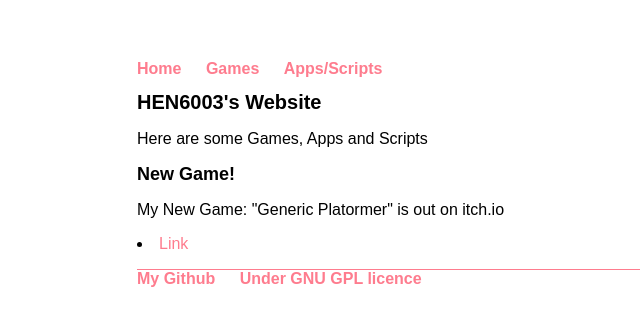
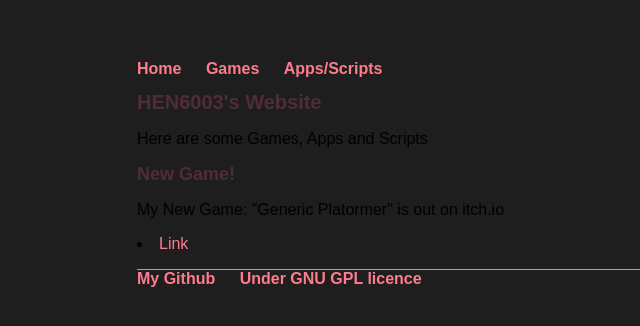
Before and after one commit to hen6003/hen6003.github.io, a Jekyll site: the page built from index.html, in a window 1280 px wide. Shown: the top 326 px of the page, without its empty margins (55-695 px from the left). Built offline with Jekyll 4.4.1, drawn with Linux system fonts in a browser that asks for light colours.

Commit message:
changed colours

```diff
--- a/css/main.css
+++ b/css/main.css
@@ -4,7 +4,6 @@ body {
     font-size: 16px;
     font-family:'Fira Code',sans-serif;
     background-color: #1e1e1e
-    color: #502b3c
 }
 nav ul, footer ul {
     font-family:'Fira Code',sans-serif;
@@ -27,14 +26,17 @@ a:hover {
 h1 {
     font-size: 20px;
     font-family:'Fira Code',sans-serif;
+    color: #502b3c
 }
 h2 {
     font-size: 18px;
     font-family:'Fira Code',sans-serif;
+    color: #502b3c
 }
 h3 {
     font-size: 16px;
     font-family:'Fira Code',sans-serif;
+    color: #502b3c
 }
 footer {
     border-top: 1px solid #fe7c8e;
```
